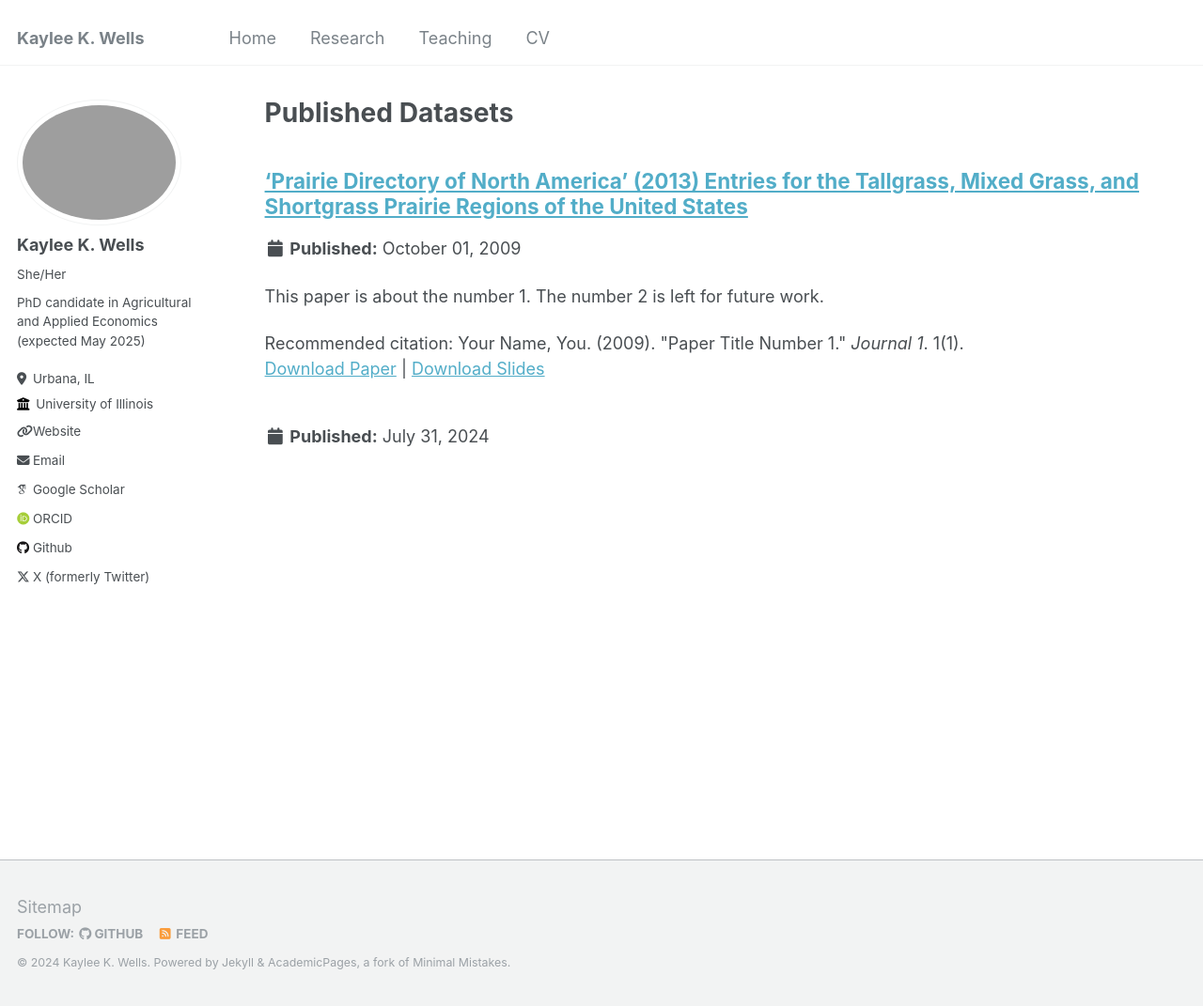
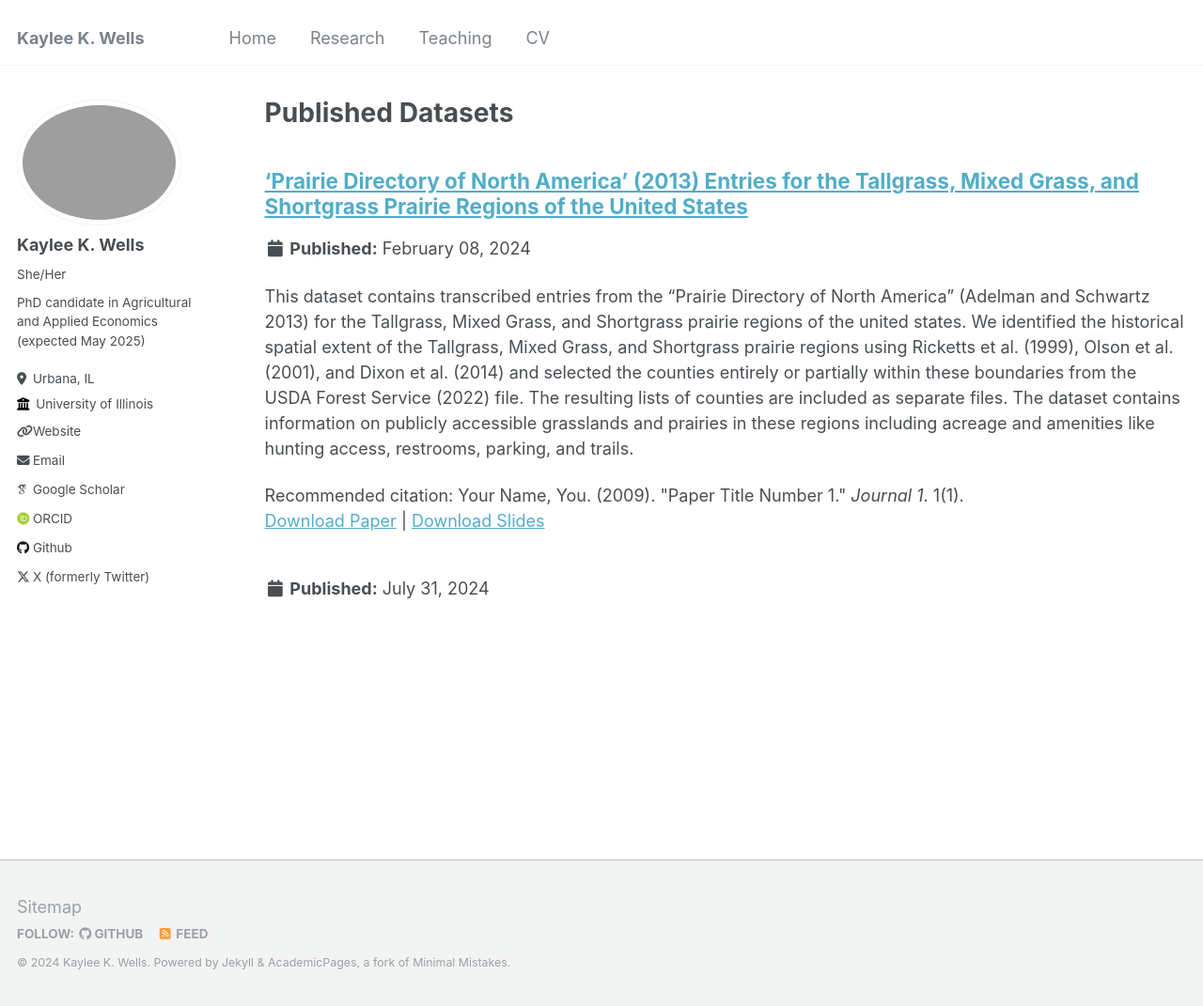
Before and after one commit to KayleeWells/KayleeWells.github.io, a Jekyll site: the page built from _pages/datasets.html, in a window 1280 px wide and 1071 px high. Shown: the whole window at 94% size. Built offline with Jekyll 4.4.1, drawn with Linux system fonts in a browser that asks for light colours; some web fonts are replaced.

Commit message:
Update test.md

```diff
--- a/_datasets/test.md
+++ b/_datasets/test.md
@@ -1,9 +1,9 @@
 ---
 title: "'Prairie Directory of North America' (2013) Entries for the Tallgrass, Mixed Grass, and Shortgrass Prairie Regions of the United States"
 collection: datasets
-permalink: /datasets/2009-10-01-paper-title-number-1
-excerpt: 'This paper is about the number 1. The number 2 is left for future work.'
-date: 2009-10-01
+permalink: /datasets/dataset1
+excerpt: 'This dataset contains transcribed entries from the "Prairie Directory of North America" (Adelman and Schwartz 2013) for the Tallgrass, Mixed Grass, and Shortgrass prairie regions of the united states. We identified the historical spatial extent of the Tallgrass, Mixed Grass, and Shortgrass prairie regions using Ricketts et al. (1999), Olson et al. (2001), and Dixon et al. (2014) and selected the counties entirely or partially within these boundaries from the USDA Forest Service (2022) file. The resulting lists of counties are included as separate files. The dataset contains information on publicly accessible grasslands and prairies in these regions including acreage and amenities like hunting access, restrooms, parking, and trails.'
+date: 2024-02-08
 venue: 'Journal 1'
 slidesurl: 'http://academicpages.github.io/files/slides1.pdf'
 paperurl: 'http://academicpages.github.io/files/paper1.pdf'
```
